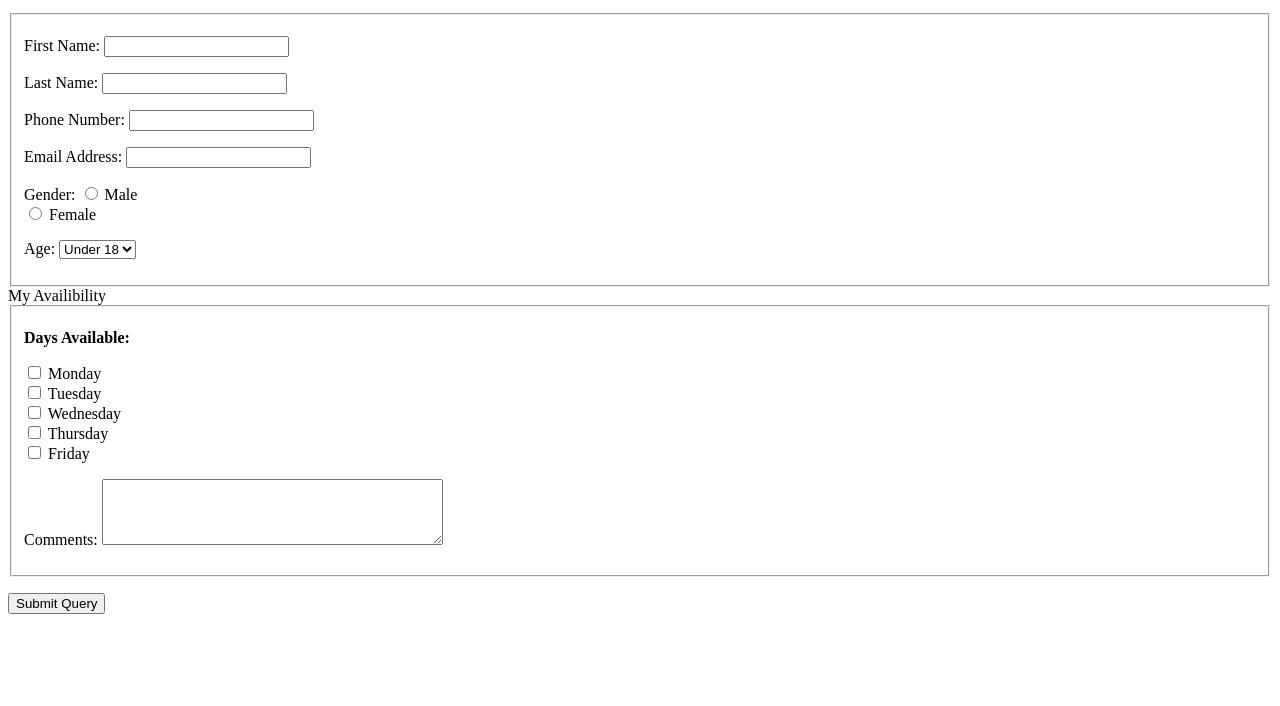
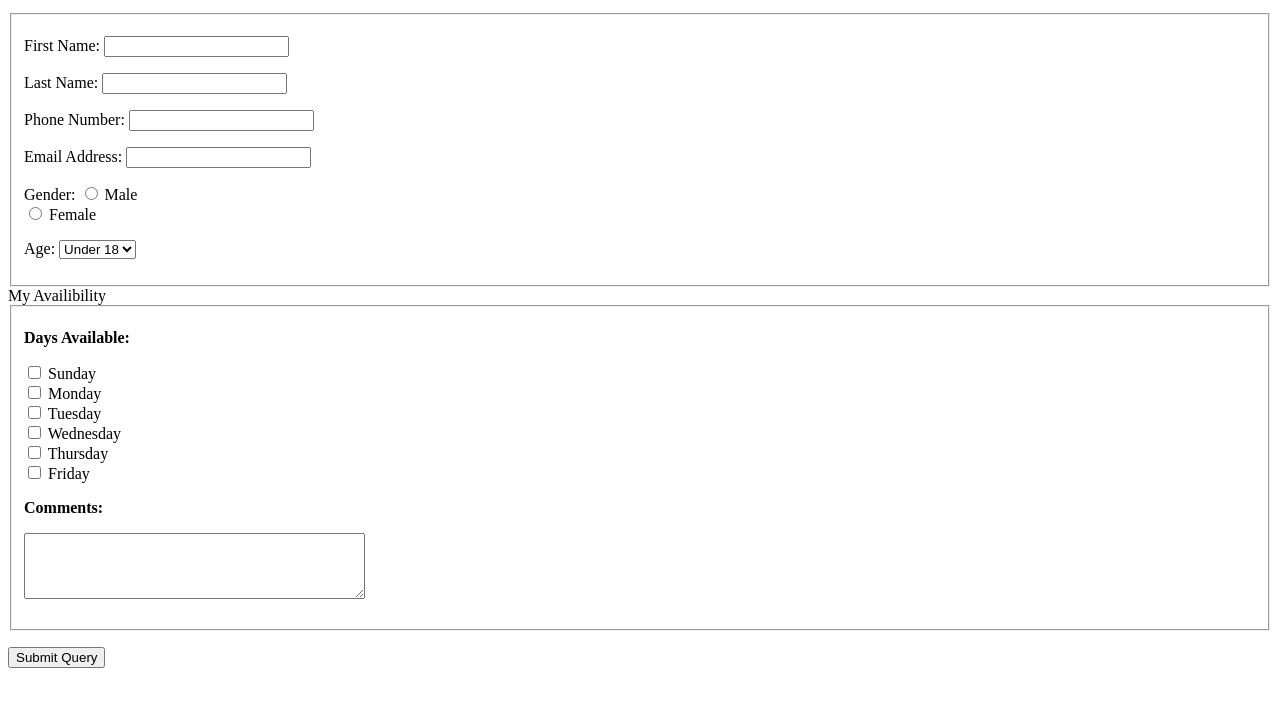
Before and after one commit to A737-com/lab_5, a plain HTML site: page index.html in a window 1280 px wide. Shown: the part 88-794 px from the top of the page. Drawn offline with Linux system fonts and the light colour scheme.

Commit message:
index.html

```diff
--- a/index.html
+++ b/index.html
@@ -60,6 +60,9 @@
     <fieldset>
       <p><strong>Days Available:</strong></p>
 
+      <input type="checkbox" id="sunday" name="available_field[]" value="Sunday">
+      <label for="sunday">Sunday</label><br>
+
       <input type="checkbox" id="monday" name="available_field[]" value="Monday">
       <label for="monday">Monday</label><br>
 
@@ -77,8 +80,10 @@
 
      <!-- Multi line text area -->
     <p>
-      <label for="comments_field">Comments:</label>
+      <label for="comments_field"><strong>Comments:</strong></label>
+      <p>
       <textarea id="comments_field" name="comments_field" rows="4" cols="40"></textarea>
+      </p>
     </p>
   </fieldset>
     <!-- Hidden field -->
```
